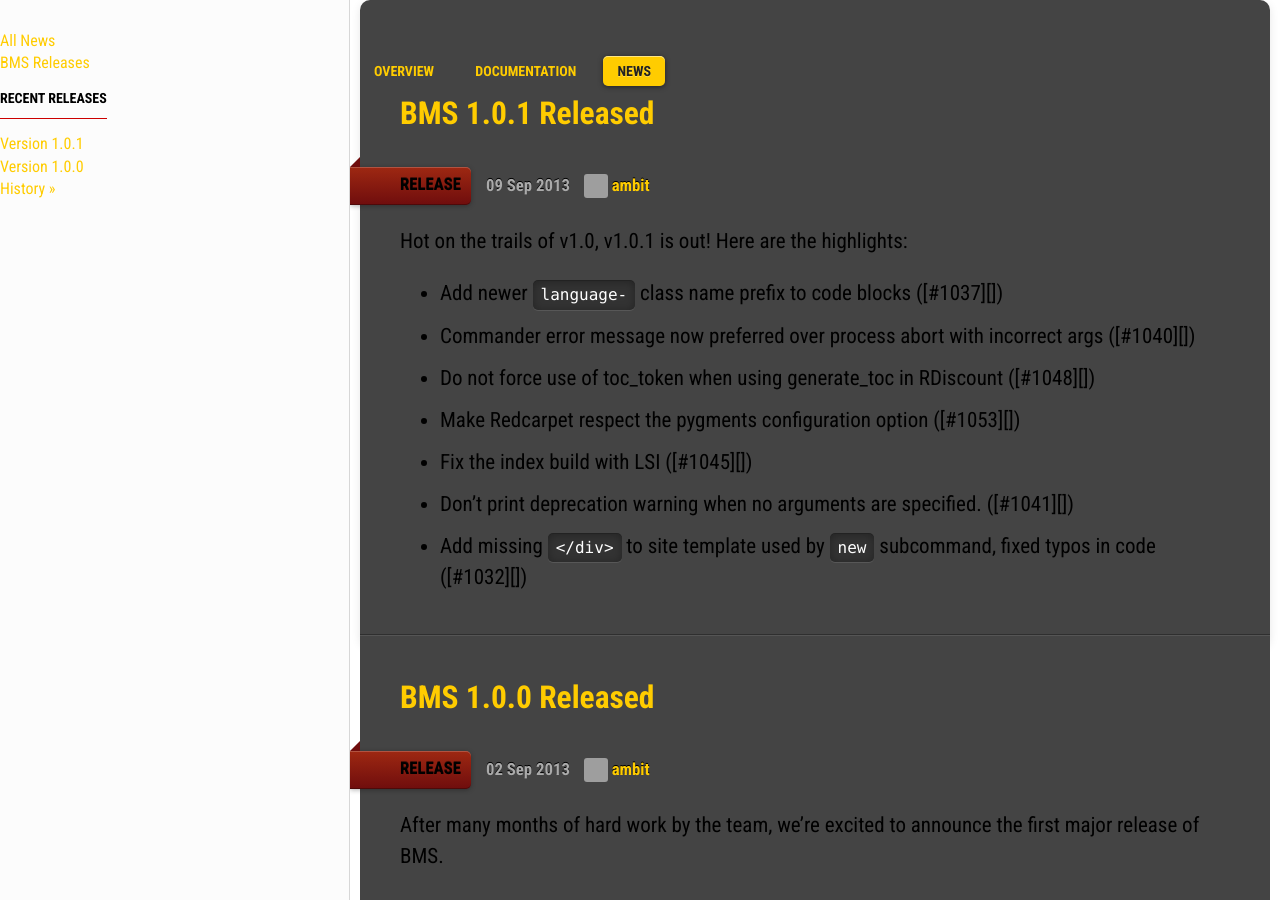
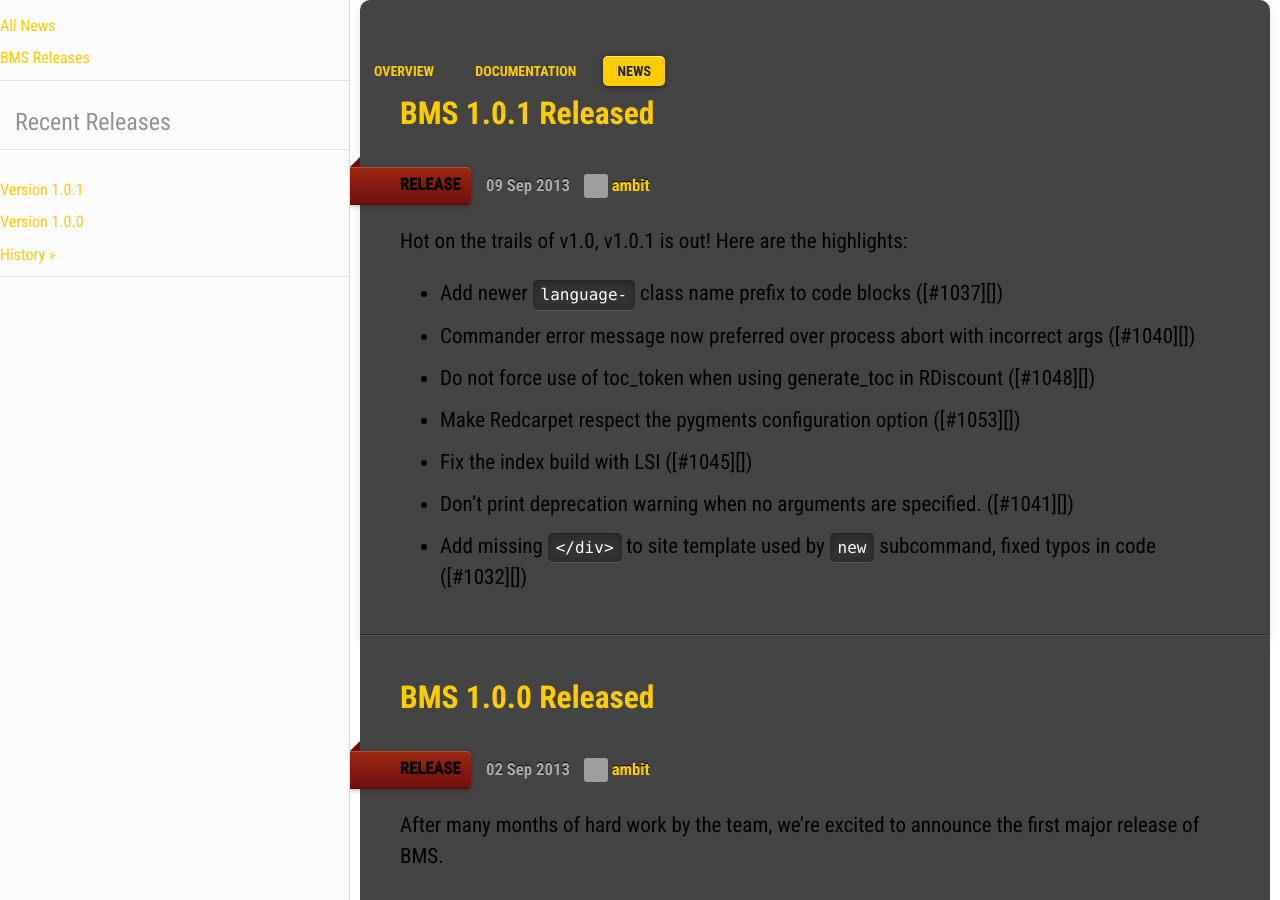
Before and after one commit to ambit/bms-support, a Jekyll site: the page built from news/index.md, in a window 1280 px wide. Built offline with Jekyll 4.4.1, drawn with Linux system fonts in a browser that asks for light colours; nearby versions of some CDN libraries; grey boxes are pictures that could not be loaded.

Commit message:
Update LeftPane Styling

```diff
--- a/css/style.css
+++ b/css/style.css
@@ -485,21 +485,29 @@
 /* Right-side nav - used by both docs and news */
 
 aside {
-  padding-top: 30px;
 }
 
 aside h4 {
-  text-transform: uppercase;
-  font-size: 14px;
-  font-weight: 700;
-  padding: 0 0 10px 30px;
-  margin-left: -30px;
-  display: inline-block;
-  border-bottom: 1px solid #c00;
+  width: 350px;
+  padding: 12px 15px 12px 15px;
+  font-size: 24px;
+  font-weight: 400;
+  line-height: 30px;
+  color: #929292;
+  border-bottom: 1px solid #e2e2e2;
+  -webkit-box-sizing: border-box;
+  -moz-box-sizing: border-box;
+  box-sizing: border-box;
 }
 
 aside ul {
-  padding-left: 0;
+  width: 350px;
+  padding: 5px 0 0;
+  position: relative;
+  border-bottom: 1px solid #e2e2e2;
+  -webkit-box-sizing: border-box;
+  -moz-box-sizing: border-box;
+  box-sizing: border-box;
 }
 
 aside ul:first-child {
@@ -508,6 +516,10 @@
 
 aside li {
   list-style-type: none;
+  margin: 10px 0;
+  font-size: 14px;
+  color: #777777;
+  position: relative;
 }
 
 aside li a {
```
